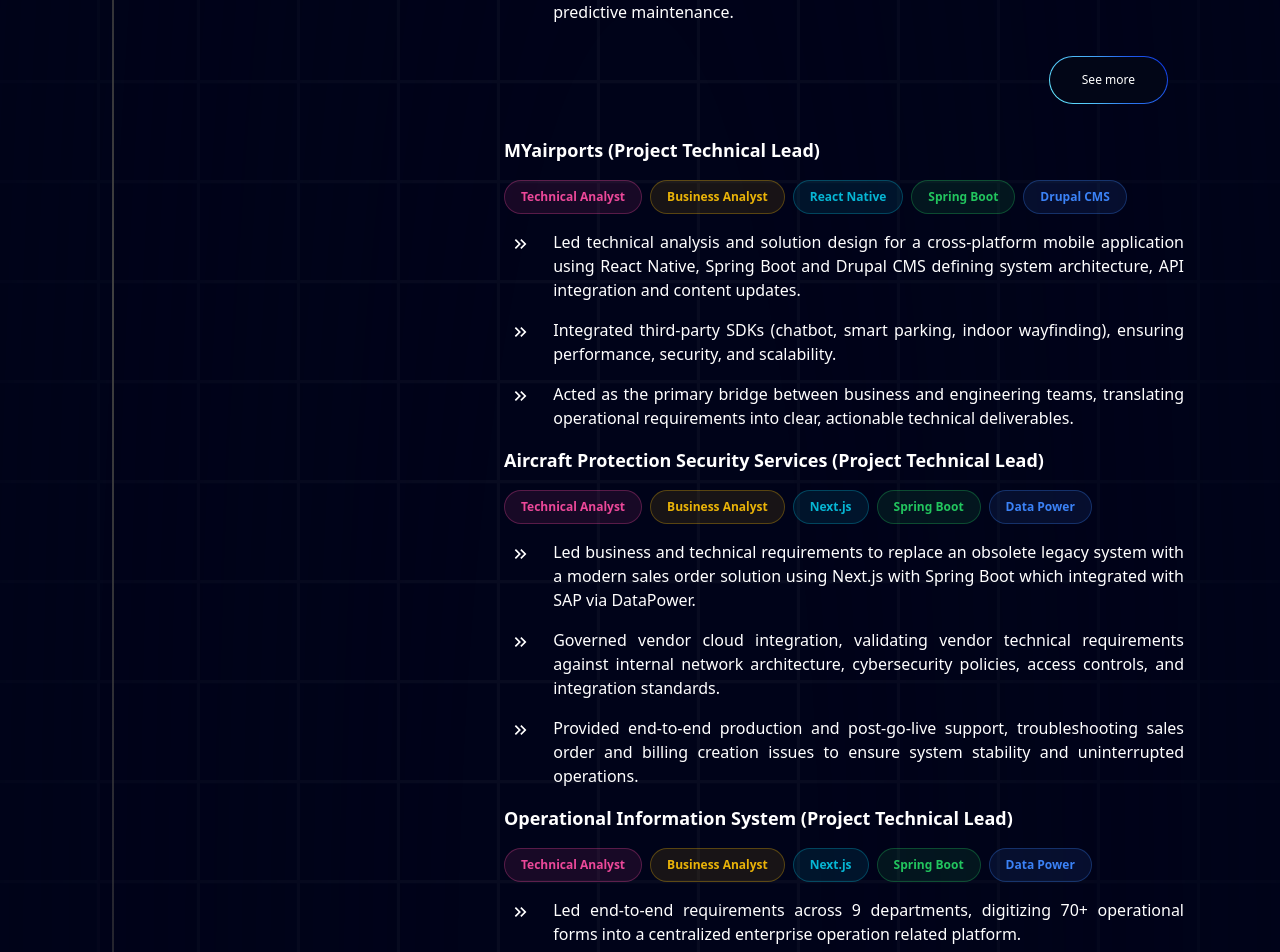
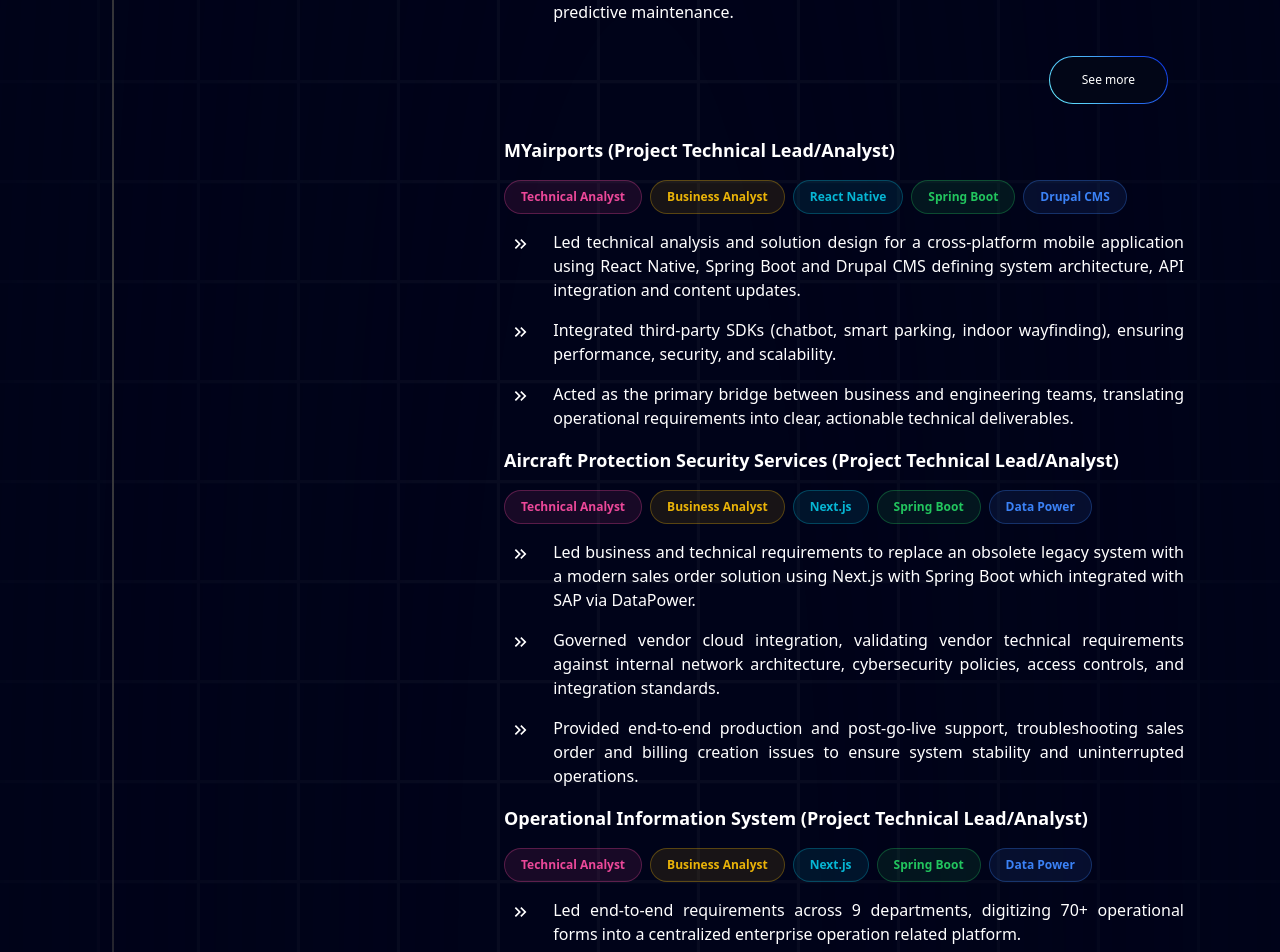
Before and after one commit to Ryukizo79/portfolionextjs, a Next.js app: page / in a window 1280 px wide. Shown: the part 2520-3472 px from the top of the page. Built offline with nearby package versions, Linux system fonts and the light colour scheme.

Commit message:
update Experiences

```diff
--- a/components/Experiences.tsx
+++ b/components/Experiences.tsx
@@ -474,7 +474,7 @@
           </div> */}
           {/*  */}
           <p className="text-white sm:text-lg text-sm font-bold">
-            MYairports (Project Technical Lead)
+            MYairports (Project Technical Lead/Analyst)
           </p>
           <div
             className="flex flex-wrap gap-2 w-full font-bold text-xs"
@@ -516,7 +516,7 @@
           </div>
           {/*  */}
           <p className="text-white sm:text-lg text-sm font-bold">
-            Aircraft Protection Security Services (Project Technical Lead)
+            Aircraft Protection Security Services (Project Technical Lead/Analyst)
           </p>
           <div
             className="flex flex-wrap gap-2 w-full font-bold text-xs"
@@ -558,7 +558,7 @@
           </div>
           {/*  */}
           <p className="text-white sm:text-lg text-sm font-bold">
-            Operational Information System (Project Technical Lead)
+            Operational Information System (Project Technical Lead/Analyst)
           </p>
           <div
             className="flex flex-wrap gap-2 w-full font-bold text-xs"
```
